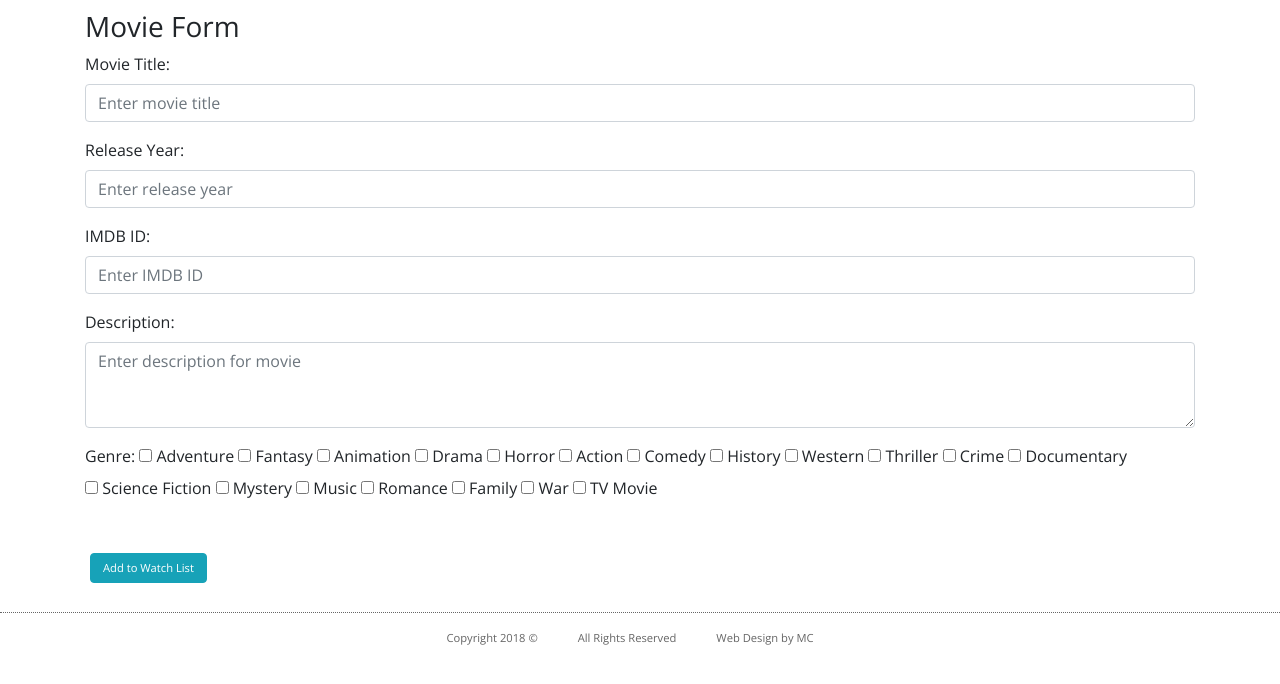
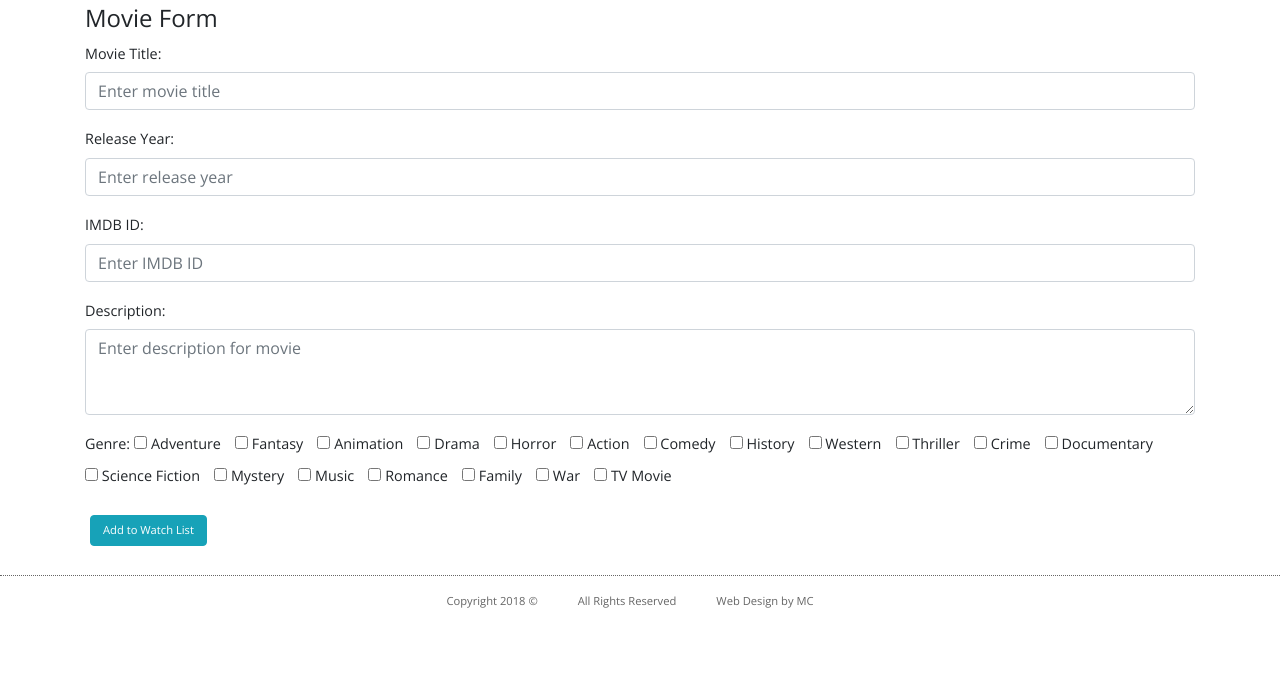
Before and after one commit to mcontado/AD320_PHP, a PHP site: page /create.php in a window 1280 px wide. Shown: the part 56-740 px from the top of the page. Run offline with PHP 8.4, Linux system fonts and the light colour scheme; data comes from the database, SQL or seed files in the repository; some libraries are stand-ins or nearby versions.

Commit message:
fixed styling

```diff
--- a/final/movie/create.php
+++ b/final/movie/create.php
@@ -41,7 +41,6 @@ $genres = Movie::select_all_genres();
                     </label>
                 <?php endforeach; ?>
             </div>
-            <br>
 
             <button type="submit" class="btn btn-info btn-rounded"">Add to Watch List</button>
         </form>
--- a/final/movie/css/styles.css
+++ b/final/movie/css/styles.css
@@ -6,7 +6,7 @@
 }
 
 .container {
-    margin-top: 10px;
+    margin-top: 60px;
 }
 html {
     font-family: 'Open Sans', sans-serif;
@@ -17,6 +17,10 @@ body {
 
 table tr th {
     width: 16.67%;
+}
+
+.table td {
+    font-size: .80rem;
 }
 
 
@@ -75,6 +79,10 @@ h5 {
     font-size: 1rem;
 }
 
+h3 {
+    font-size: 1.50rem;
+}
+
 .mt-0 {
     margin-top: 5px!important;
 }
@@ -95,3 +103,11 @@ img {
     width: 180px;
     height: 250px;
 }
+
+label {
+    font-size: .90rem;
+}
+
+label.checkbox-inline {
+    margin-right: 10px;
+}
--- a/final/movie/model/Movie.php
+++ b/final/movie/model/Movie.php
@@ -91,6 +91,7 @@ class Movie {
         $statement->closeCursor();
     }
 
+
     public static function select_all_genres() {
         $db = Database::getDB();
 
@@ -131,8 +132,6 @@ class Movie {
             return false;
         }
     }
-
-
 }
 
 ?>
--- a/final/movie/relatedMovies.php
+++ b/final/movie/relatedMovies.php
@@ -44,7 +44,7 @@ $moviesByGenre = Movie::movies_by_genre($movieId);
         </tbody>
     </table>
 
-    <button type="submit" class="btn btn-default" onclick="window.history.back();" > Go Back </button>
+    <button type="submit" class="btn btn-info btn-rounded" onclick="window.history.back();" > Go Back </button>
     <br> <br>
 
 <?php include 'templates/footer.html'; ?>
--- a/final/movie/templates/header.html
+++ b/final/movie/templates/header.html
@@ -11,6 +11,7 @@
     <link rel="stylesheet" href="css/styles.css" type="text/css"/>
     <link href="//netdna.bootstrapcdn.com/font-awesome/4.0.0/css/font-awesome.css" rel="stylesheet">
     <script type="text/javascript" src="js/main.js"></script>
+    <script type="text/javascript" src="js/JQScript.js"></script>
 </head>
 <body>
 
--- a/final/movie/templates/navigation.html
+++ b/final/movie/templates/navigation.html
@@ -1,4 +1,4 @@
-<nav class="navbar navbar-expand-lg navbar-dark bg-dark">
+<nav class="navbar navbar-expand-lg navbar-dark bg-dark fixed-top">
     <div class="navbar-brand">WatchFlix</div>
     <button class="navbar-toggler" type="button" data-toggle="collapse" data-target="#navbarSupportedContent" aria-controls="navbarSupportedContent" aria-expanded="false" aria-label="Toggle navigation">
         <span class="navbar-toggler-icon"></span>
```
Also changed, not shown: final/movie/index.php (+4 -15 lines), final/movie/js/JQScript.js (added, +20 -0 lines), final/movie/movielist.php (+4 -3 lines), final/movie/templates/functions.php (added, +14 -0 lines).
